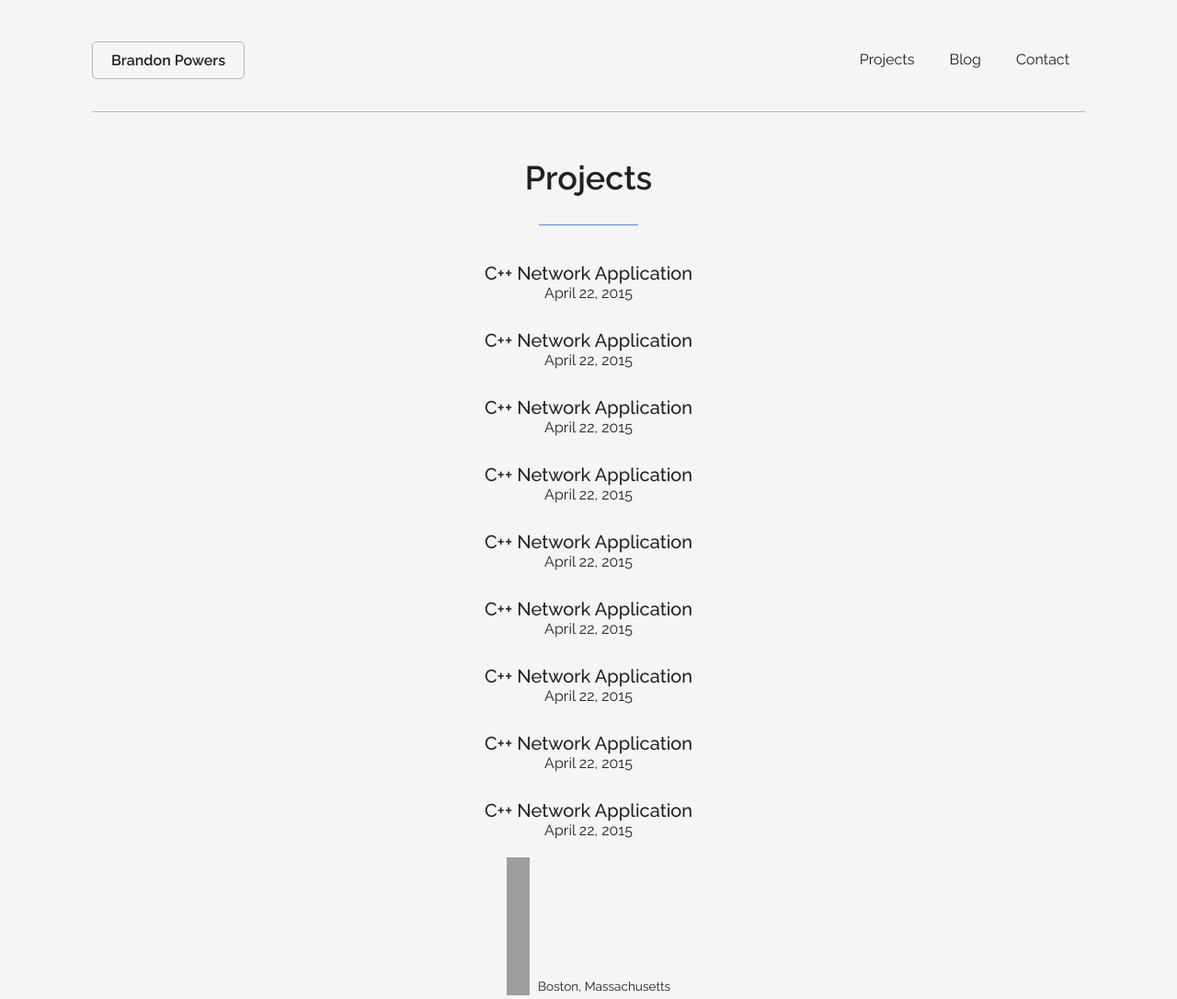
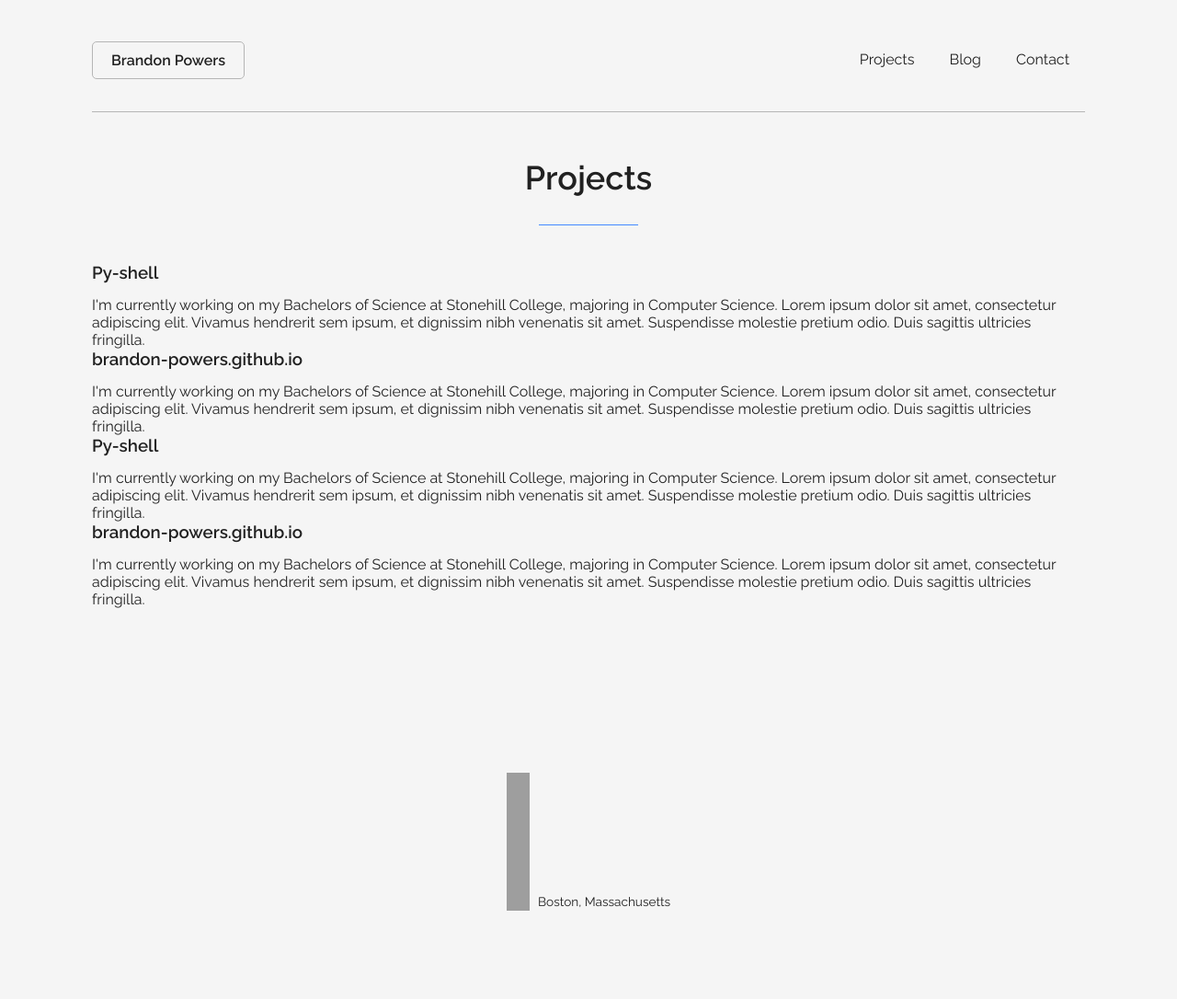
Before and after one commit to brandon-powers/brandon-powers.github.io, a Jekyll site: the page built from projects.html, in a window 1280 px wide. Shown: the whole page at 92% size. Built offline with Jekyll 4.4.1, drawn with Linux system fonts in a browser that asks for light colours; after the commit the page ends 994 px from its top, so only the background shows below that; grey boxes are pictures that could not be loaded.

Commit message:
fixed content + issues

```diff
--- a/TODO.txt
+++ b/TODO.txt
@@ -1,8 +1,4 @@
 TODO list:
 
-1. Create 'contact' page
 2. Create 'blog/project' entry page
-3. Fix line length on 'index' page
-4. Fix footer properties on ALL pages
 5. Fix content on ALL pages
-6. Add jekyll & configure website accordingly
--- a/_config.yml
+++ b/_config.yml
@@ -3,7 +3,7 @@ title: "Brandon Powers"
 description: > # this means to ignore newlines until "baseurl:"
   Brandon Powers Description site
 url: "https://brandon-powers.github.io"
-baseurl: "/blog"
+baseurl: ""
 google_analytics: UA-81901140-1
 
 # Build settings
--- a/css/main.css
+++ b/css/main.css
@@ -51,7 +51,6 @@ nav ul li
     margin: 40px 5% 0px 0px;
     float: left;
     width: 45%;
-    height: 450px;
     line-height: 2em;
     font-size: 0.85em;
 }
@@ -67,7 +66,9 @@ p {
     margin: 40px 5% 0px 0px;
     float:left;
     width: 20%;
-    height: 175px;
+}
+.lg-card h3, .sm-card h3 {
+    font-size: 18px;
 }
 .center-content {
     text-align: center;
@@ -89,13 +90,12 @@ p {
 .recent-subject a
 {
     font-weight: 400;
-    margin-bottom: 5px;
     font-size: 1em;
 }
 .recent-subject p {
     font-size: 0.85em;
     font-weight: 200;
-    margin: 0;
+    margin-top: 5px;
 }
 .list-header {
     display: block;
@@ -125,15 +125,14 @@ p {
     min-height: 100%;
     height: auto !important;
     height: 100%;
-    margin: 0 auto -40px;
+    margin: 0 auto -70px;
 }
 .push, footer {
-    height: 50px;
+    height: 70px;
 }
 footer {
     text-align: center;
     width: 100%;
-    padding: 10px 0px;
 }
 footer p {
     margin-left: 5px;
@@ -145,3 +144,6 @@ footer p {
 footer object {
     width: 25px;
 }
+.no-top-margin {
+    margin-top: 0px;
+}
--- a/projects.html
+++ b/projects.html
@@ -9,40 +9,20 @@ permalink: /projects
     <div class="divider-line"></div>
 </section>
 <section class="list-items">
-    <div class="list-item">
-        <a href="#">C++ Network Application</a>
-        <p>April 22, 2015</p>
+    <div name="py-shell" class="project">
+        <h3>Py-shell</h3>
+        <p>I'm currently working on my Bachelors of Science at Stonehill College, majoring in Computer Science. Lorem ipsum dolor sit amet, consectetur adipiscing elit. Vivamus hendrerit sem ipsum, et dignissim nibh venenatis sit amet. Suspendisse molestie pretium odio. Duis sagittis ultricies fringilla.</p>
     </div>
-    <div class="list-item">
-        <a href="#">C++ Network Application</a>
-        <p>April 22, 2015</p>
+    <div name="personal-website" class="project">
+        <h3>brandon-powers.github.io</h3>
+        <p>I'm currently working on my Bachelors of Science at Stonehill College, majoring in Computer Science. Lorem ipsum dolor sit amet, consectetur adipiscing elit. Vivamus hendrerit sem ipsum, et dignissim nibh venenatis sit amet. Suspendisse molestie pretium odio. Duis sagittis ultricies fringilla.</p>
     </div>
-    <div class="list-item">
-        <a href="#">C++ Network Application</a>
-        <p>April 22, 2015</p>
+    <div name="py-shell" class="project">
+        <h3>Py-shell</h3>
+        <p>I'm currently working on my Bachelors of Science at Stonehill College, majoring in Computer Science. Lorem ipsum dolor sit amet, consectetur adipiscing elit. Vivamus hendrerit sem ipsum, et dignissim nibh venenatis sit amet. Suspendisse molestie pretium odio. Duis sagittis ultricies fringilla.</p>
     </div>
-    <div class="list-item">
-        <a href="#">C++ Network Application</a>
-        <p>April 22, 2015</p>
-    </div>
-    <div class="list-item">
-        <a href="#">C++ Network Application</a>
-        <p>April 22, 2015</p>
-    </div>
-    <div class="list-item">
-        <a href="#">C++ Network Application</a>
-        <p>April 22, 2015</p>
-    </div>
-    <div class="list-item">
-        <a href="#">C++ Network Application</a>
-        <p>April 22, 2015</p>
-    </div>
-    <div class="list-item">
-        <a href="#" name="test">C++ Network Application</a>
-        <p>April 22, 2015</p>
-    </div>
-    <div class="list-item">
-        <a href="#">C++ Network Application</a>
-        <p>April 22, 2015</p>
+    <div name="personal-website" class="project">
+        <h3>brandon-powers.github.io</h3>
+        <p>I'm currently working on my Bachelors of Science at Stonehill College, majoring in Computer Science. Lorem ipsum dolor sit amet, consectetur adipiscing elit. Vivamus hendrerit sem ipsum, et dignissim nibh venenatis sit amet. Suspendisse molestie pretium odio. Duis sagittis ultricies fringilla.</p>
     </div>
 </section>
```
Also changed, not shown: _posts/2016-08-03-introduction.markdown (added, +9 -0 lines), _posts/2016-08-03-welcome-to-jekyll.markdown (deleted, +0 -27 lines), index.html (+11 -13 lines).
